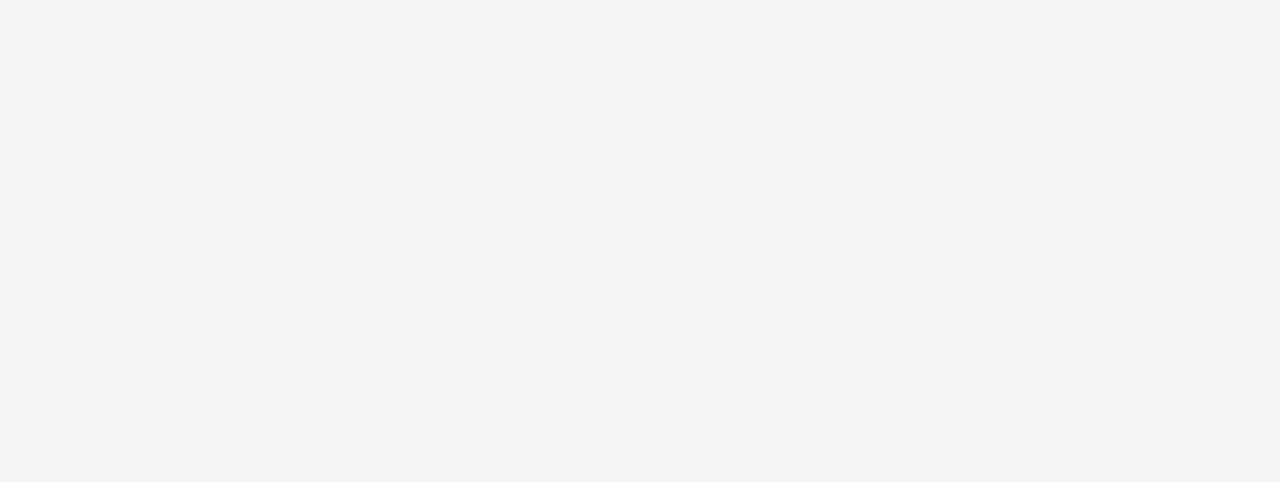
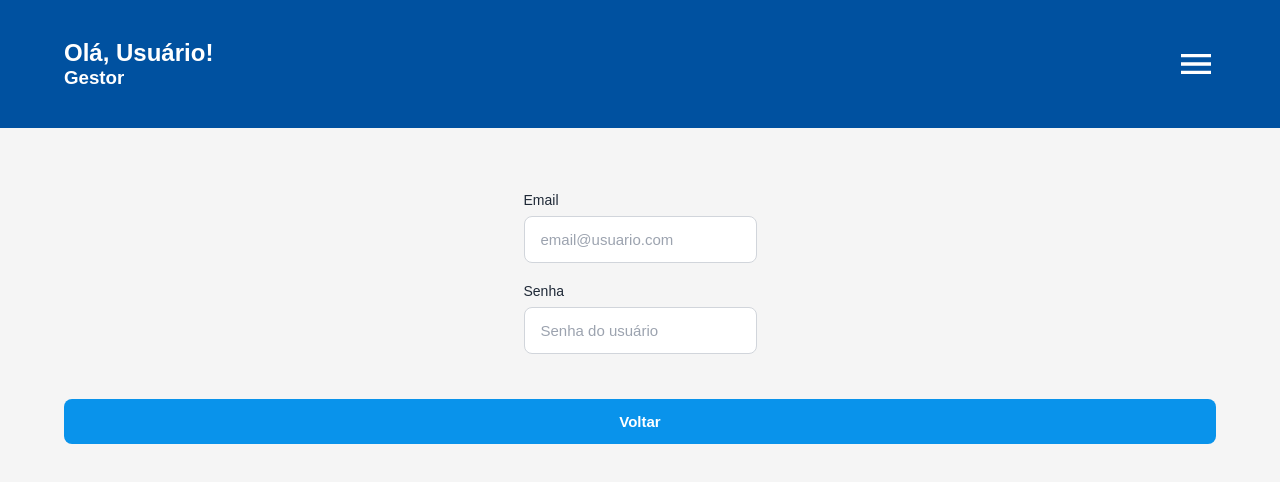
Before and after one commit to eduardo-olvreis/LearnFlix, a React (Vite) app: page /gestor/cadastrar-usuario in a window 1280 px wide. Before the commit this address had no page. Shown: the top 482 px of the page. Built offline with nearby package versions, Linux system fonts and the light colour scheme.

Commit message:
feat: Criação de 2 pages para a Gestor - GestorHome e UserRegistration

```diff
--- a/src/App.jsx
+++ b/src/App.jsx
@@ -2,8 +2,13 @@ import { BrowserRouter as Router, Routes, Route } from "react-router-dom";
 
 import Login from "./pages/auth/login/Login";
 import Register from "./pages/auth/register/Register";
+
+import GestorHome from "./pages/Dashboards/Gestor/Home/GestorHome";
 import Gestor from "./pages/Dashboards/Gestor/Gestor";
+import UserRegistration from "./pages/Dashboards/Gestor/UserRegistration/UserRegistration";
+
 import Professor from "./pages/Dashboards/Professor/Professor";
+
 import Aluno from "./pages/Dashboards/Aluno/Aluno";
 
 function App() {
@@ -12,15 +17,12 @@ function App() {
       <Routes>
         <Route path="/" element={<Login />} />
         <Route path="/register" element={<Register />} />
-        <Route path="/aluno" element={<Aluno name="Eduardo" user="Aluno" />} />
-        <Route
-          path="/professor"
-          element={<Professor name="Ermelindo" user="Professor" />}
-        />
-        <Route
-          path="/gestor"
-          element={<Gestor name="Claudio" user="Gestor" />}
-        />
+        <Route path="/aluno" element={<Aluno/>} />
+        <Route path="/professor" element={<Professor/>}/>
+        <Route path="/gestor" element={<Gestor/>}>
+          <Route index element={<GestorHome />} />
+          <Route path="cadastrar-usuario" element={<UserRegistration/>}/>
+        </Route>
       </Routes>
     </Router>
   );
--- a/src/pages/Dashboards/Gestor/Gestor.jsx
+++ b/src/pages/Dashboards/Gestor/Gestor.jsx
@@ -1,6 +1,7 @@
-import { useNavigate, useLocation } from "react-router-dom";
+import { useNavigate, useLocation, Outlet } from "react-router-dom";
 import Header from "../../../components/Dashboards/Header/Header";
-import ListaRecursos from "../../../components/Dashboards/ListaRecursos/ListaRecursos";
+import GestorHome from "./Home/GestorHome";
+import UserRegistration from "./UserRegistration/UserRegistration";
 
 export default function Gestor() {
   const navigate = useNavigate();
@@ -11,8 +12,9 @@ export default function Gestor() {
   return (
     <section>
       <Header name={userName} user={"Gestor"} onLogout={() => navigate("/")}></Header>
-      <h3>Tela Gestor</h3>
-      <ListaRecursos />
+      <main>
+        <Outlet />
+      </main>
     </section>
   );
 }
--- /dev/null
+++ b/src/pages/Dashboards/Gestor/Home/GestorHome.jsx
@@ -0,0 +1,23 @@
+import { useNavigate } from "react-router-dom";
+import Button from "../../../../components/Button/Button";
+import styles from "./GestorHome.module.css"
+
+export default function GestorHome(){
+    const navigate = useNavigate()
+    const handleUserRegister = () => {
+        navigate("cadastrar-usuario")
+    }
+
+    return (
+        <div className={styles.container}>
+            <div>
+                <h2>Painel do Gestor</h2>
+                <p>Selecione uma das funcionalidades abaixo:</p>
+            </div>
+            <div className={styles.buttons}>
+                <Button onClick={handleUserRegister}>Cadastrar Novo Usuário</Button>
+                <Button onClick={() => {}}>Gerenciar Usuários - Em Breve</Button>
+            </div>
+        </div>
+    )
+}
--- /dev/null
+++ b/src/pages/Dashboards/Gestor/Home/GestorHome.module.css
@@ -0,0 +1,12 @@
+.container{
+    padding: 5%;
+    display: flex;
+    flex-direction: column;
+    gap: 20px
+}
+
+.buttons{
+    display: flex;
+    flex-direction: column;
+    gap: 10px;
+}
--- /dev/null
+++ b/src/pages/Dashboards/Gestor/UserRegistration/UserRegistration.jsx
@@ -0,0 +1,27 @@
+import { useNavigate } from "react-router-dom";
+import Input from "../../../../components/Input/Input"
+import Button from "../../../../components/Button/Button";
+import style from "./UserRegistration.module.css"
+
+export default function UserRegistration(){
+
+    const navigate = useNavigate()
+
+    const handleBack = () => {
+        navigate("/gestor")
+    }
+
+    return(
+        <section className={style.container}>
+            <form action="">
+                <div>
+                    <Input label={"Email"} placeholder={"email@usuario.com"}></Input>
+                </div>
+                <div>
+                    <Input label={"Senha"} placeholder={"Senha do usuário"}></Input>
+                </div>
+            </form>
+            <Button onClick={handleBack}>Voltar</Button>
+        </section>
+    )
+}
--- a/src/components/Dashboards/UserRegistration/UserRegistration.module.css
+++ b/src/pages/Dashboards/Gestor/UserRegistration/UserRegistration.module.css
@@ -1,6 +1,8 @@
 .container{
-    border: 1px red solid;
+    padding: 5%;
+    gap: 25px;
     display: flex;
+    flex-direction: column;
     justify-content: center;
     align-items: center;
 }
```
Also changed, not shown: src/components/Dashboards/UserRegistration/UserRegistration.jsx (deleted, +0 -13 lines).
